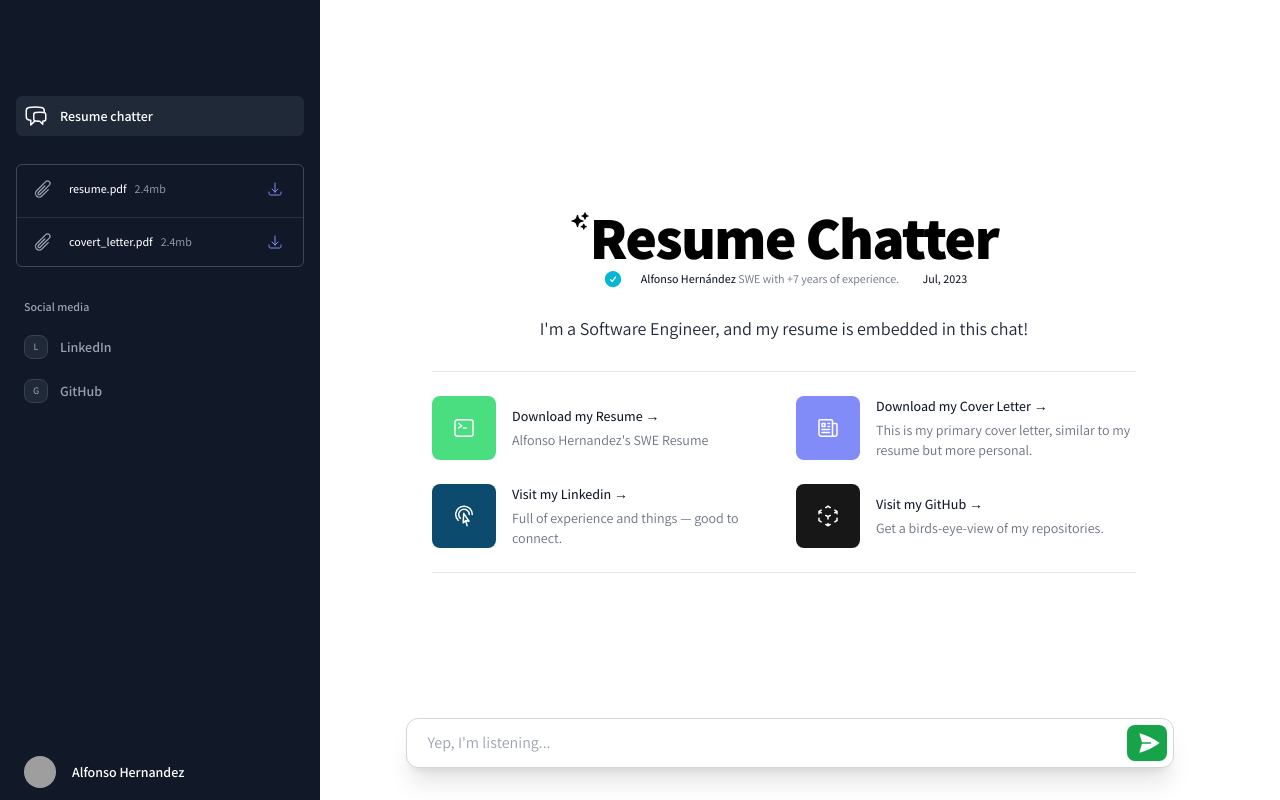
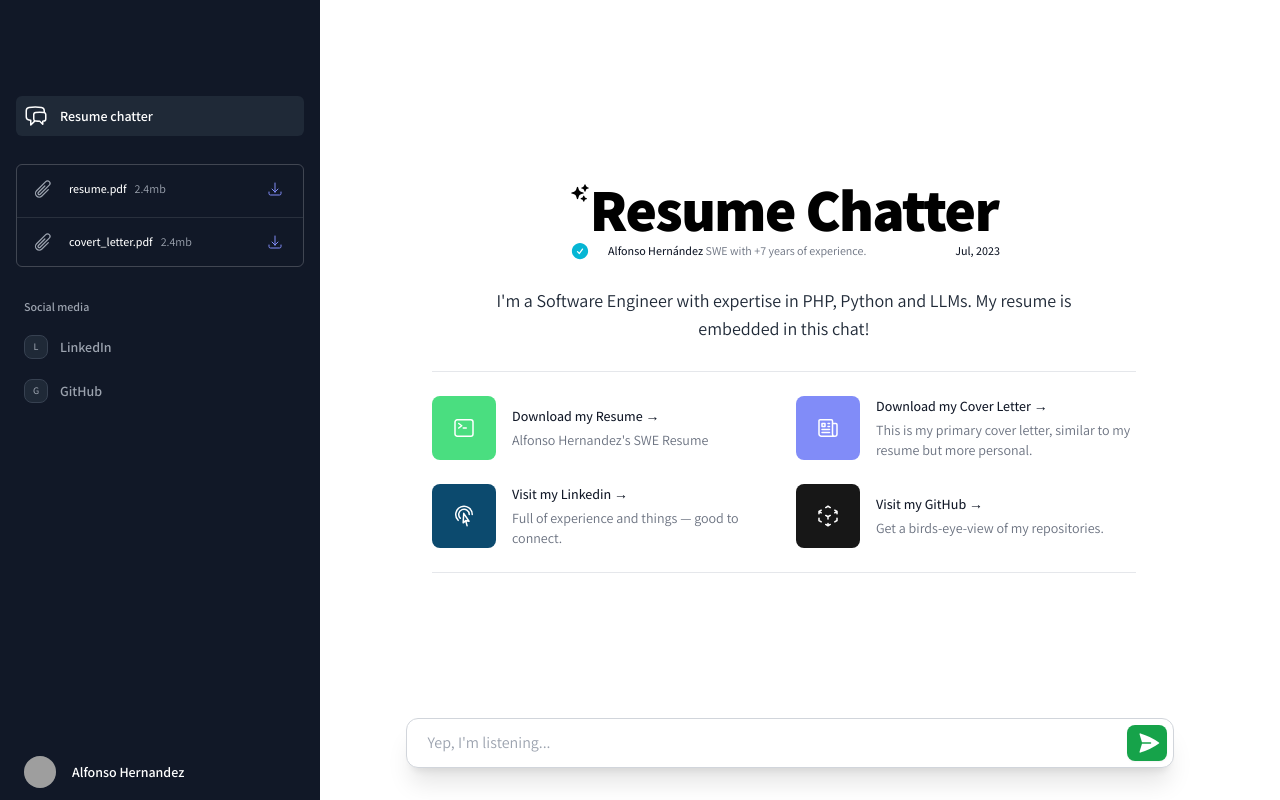
Before and after one commit to aheruz/next-langchain-app, a Next.js app: page / in a window 1280 px wide. Built offline with nearby package versions, Linux system fonts and the light colour scheme; grey boxes are pictures that could not be loaded.

Commit message:
feat: change copy a bit

```diff
--- a/app/components/InitMessage.tsx
+++ b/app/components/InitMessage.tsx
@@ -73,7 +73,7 @@ export function InitMessage() {
                       </ul>
                     </>
                     <p className="text-sm max-w-xl mt-6 leading-relaxed text-gray-800 sm:text-lg">
-                      I'm a Software Engineer, and my resume is embedded in this chat!
+                      I'm a Software Engineer with expertise in PHP, Python and LLMs. My resume is embedded in this chat!
                     </p>
                 </div>
             </div>
```
